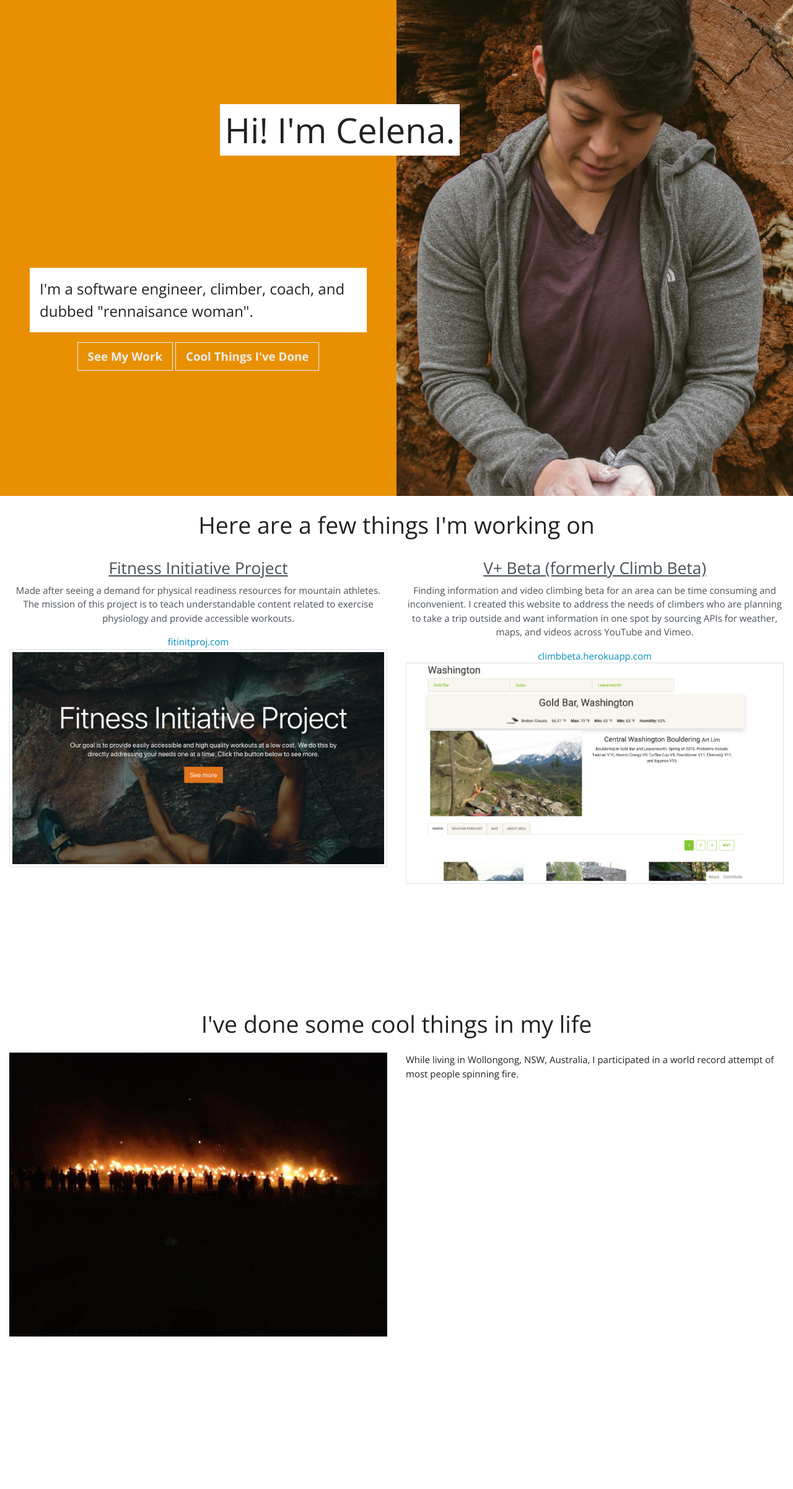
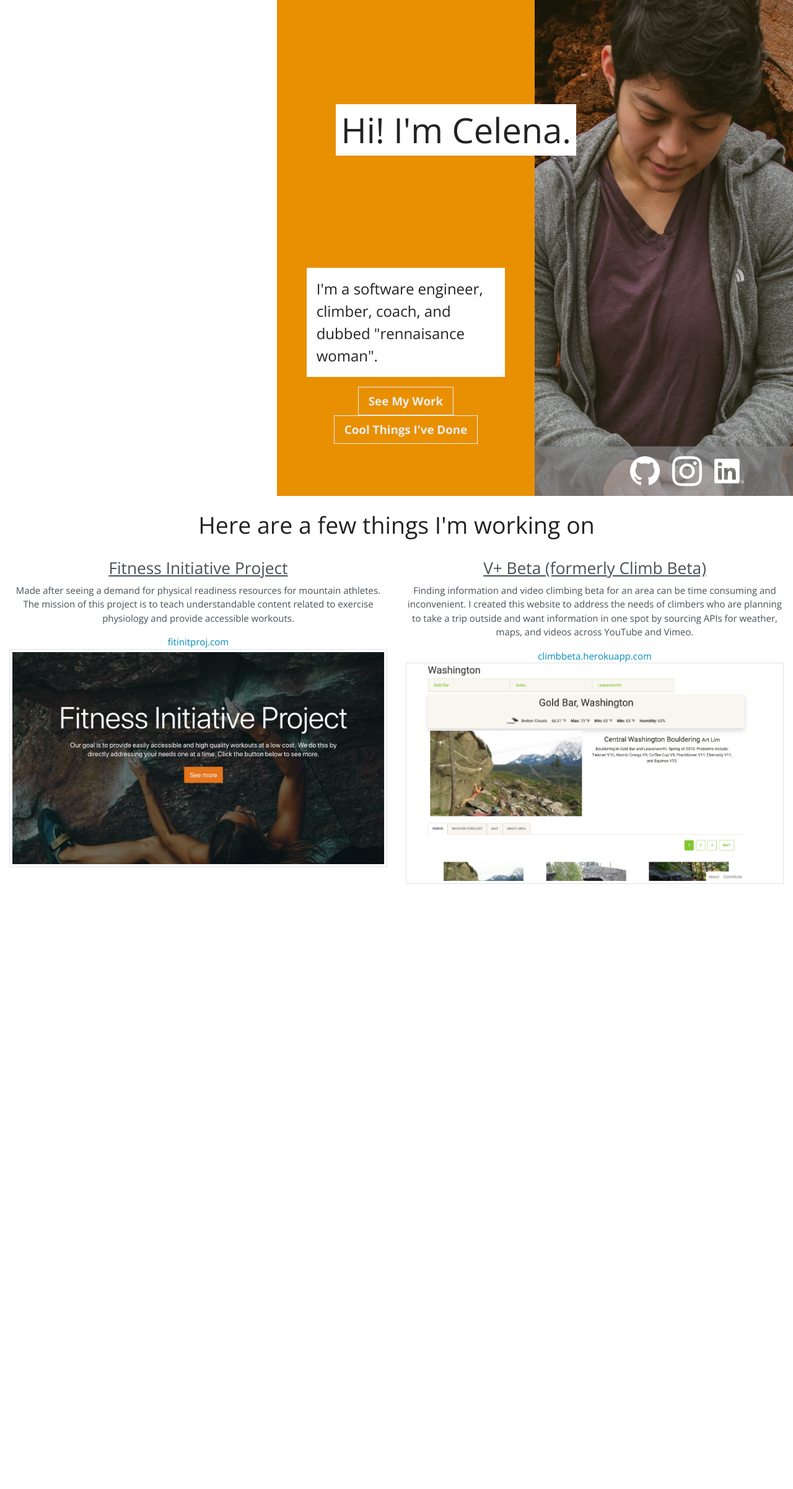
Before and after one commit to chandojo/chandojo.github.io, a PHP site: page / in a window 1280 px wide. Shown: the whole page at 62% size. After the commit the page ends 1426 px from the top, so only its background shows below. Run offline with PHP 8.4, Linux system fonts and the light colour scheme; some libraries are stand-ins or nearby versions.

Commit message:
added social media and nav bar

```diff
--- a/index.html
+++ b/index.html
@@ -18,6 +18,11 @@
 <body>
   <div class="container-fluid">
     <div class="row" id="landing">
+      <div class="col">
+        <nav>
+
+        </nav>
+      </div>
       <div class="col col-fullheight bg-warning p-0">
         <h1 class="bg-white text-dark display-4 p-2 intro">Hi! I'm Celena.</h1>
         <div class="description m-5">
@@ -31,6 +36,13 @@
         </div>
       </div>
       <div class="col col-fullheight p-0 landing-image">
+        <div class="trans-back">
+        </div>
+        <div class="links">
+          <a href="#"><img class="p-2 sixty-four" src="./imgs/GitHub-Mark-Light-64px.png" /></a>
+          <a href="#"><img class="p-2 sixty-four inverted" src="./imgs/glyph-logo_May2016.png" /></a>
+          <a href="#"><img class="p-2 inverted" width="64px" src="./imgs/LI-In-Bug.png" /></a>
+        </div>
       </div>
     </div>
     <div class="row" id="work">
@@ -54,17 +66,6 @@
         <img class="img-thumbnail" src="./imgs/vplus.png" width="100%" />
       </div>
     </div>
-    <div class="row justify-content-center" id="cool">
-      <h1 class="m-4 text-dark mx-auto">I've done some cool things in my life</h1>
-      <div class="w-100"></div>
-      <div class="col col-ninetyheight">
-        <img src="./imgs/firespin.jpg" width="100%" />
-      </div>
-      <div class="col">
-        <p>
-          While living in Wollongong, NSW, Australia, I participated in a world record attempt of most people spinning fire.
-        </p>
-      </div>
 
     <!-- Script loaded at end of page -->
     <script src="https://ajax.googleapis.com/ajax/libs/jquery/3.3.1/jquery.min.js"></script>
--- a/style.css
+++ b/style.css
@@ -42,6 +42,32 @@ INDEX OF DESIGN:
 
 .col-fullheight {
   height: 100vh;
+}
+
+.trans-back {
+  background-color: gray;
+  opacity: 0.7;
+  width: 100%;
+  height: 10vh;
+  z-index: 80;
+  top: 90%;
+  position: absolute;
+}
+
+.links {
+  position: absolute;
+  top: 91%;
+  left: 35%;
+  z-index: 100;
+}
+
+.sixty-four {
+  height: 64px;
+  width: 64px;
+}
+
+.inverted {
+  filter: brightness(0) invert(1);
 }
 
 /* -------------
```
Also changed, not shown: imgs/GitHub-Mark-Light-64px.png (added), imgs/LI-In-Bug.png (added), imgs/glyph-logo_May2016.png (added). Lines whose indentation alone changed are shown as unchanged.
